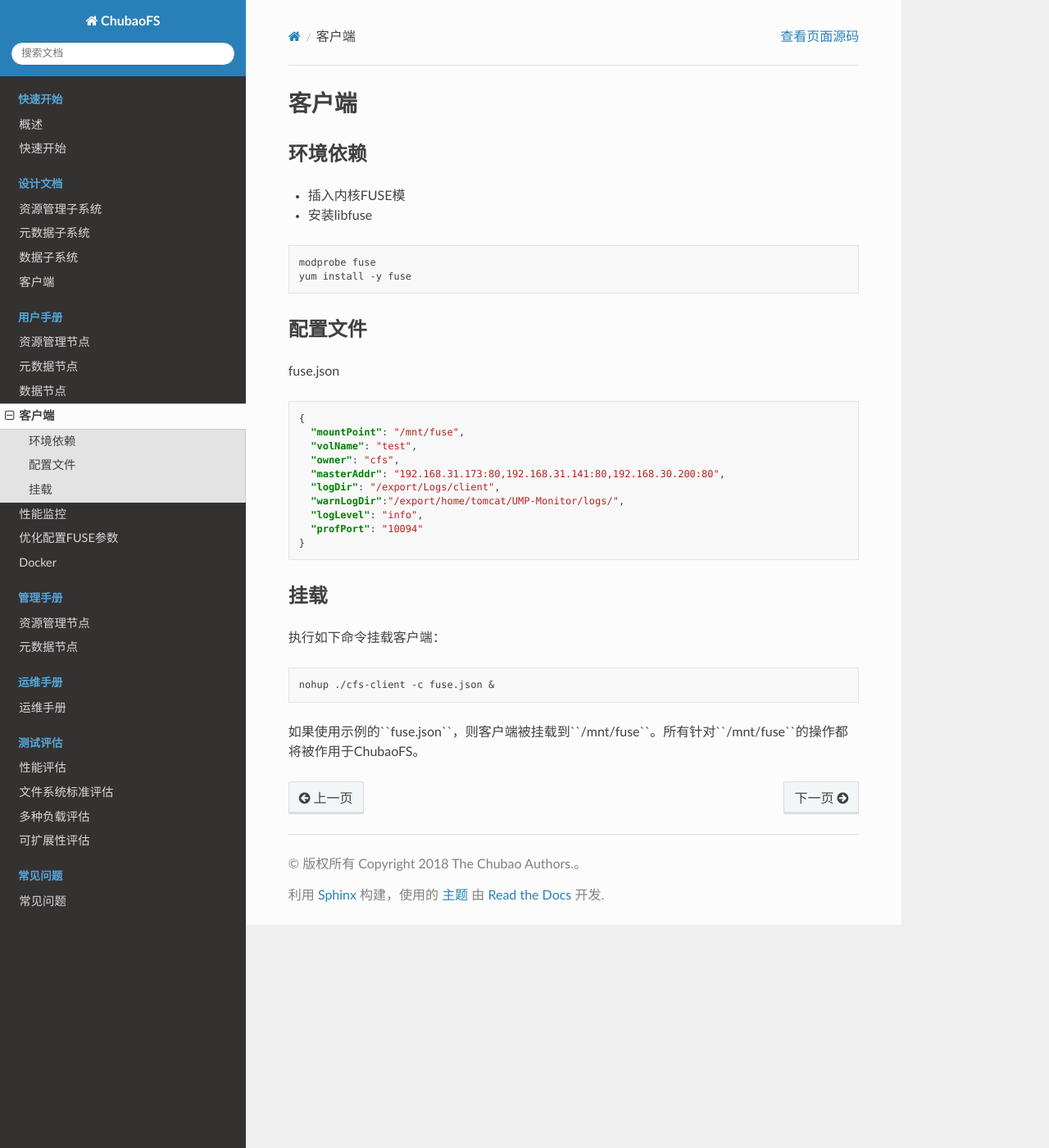
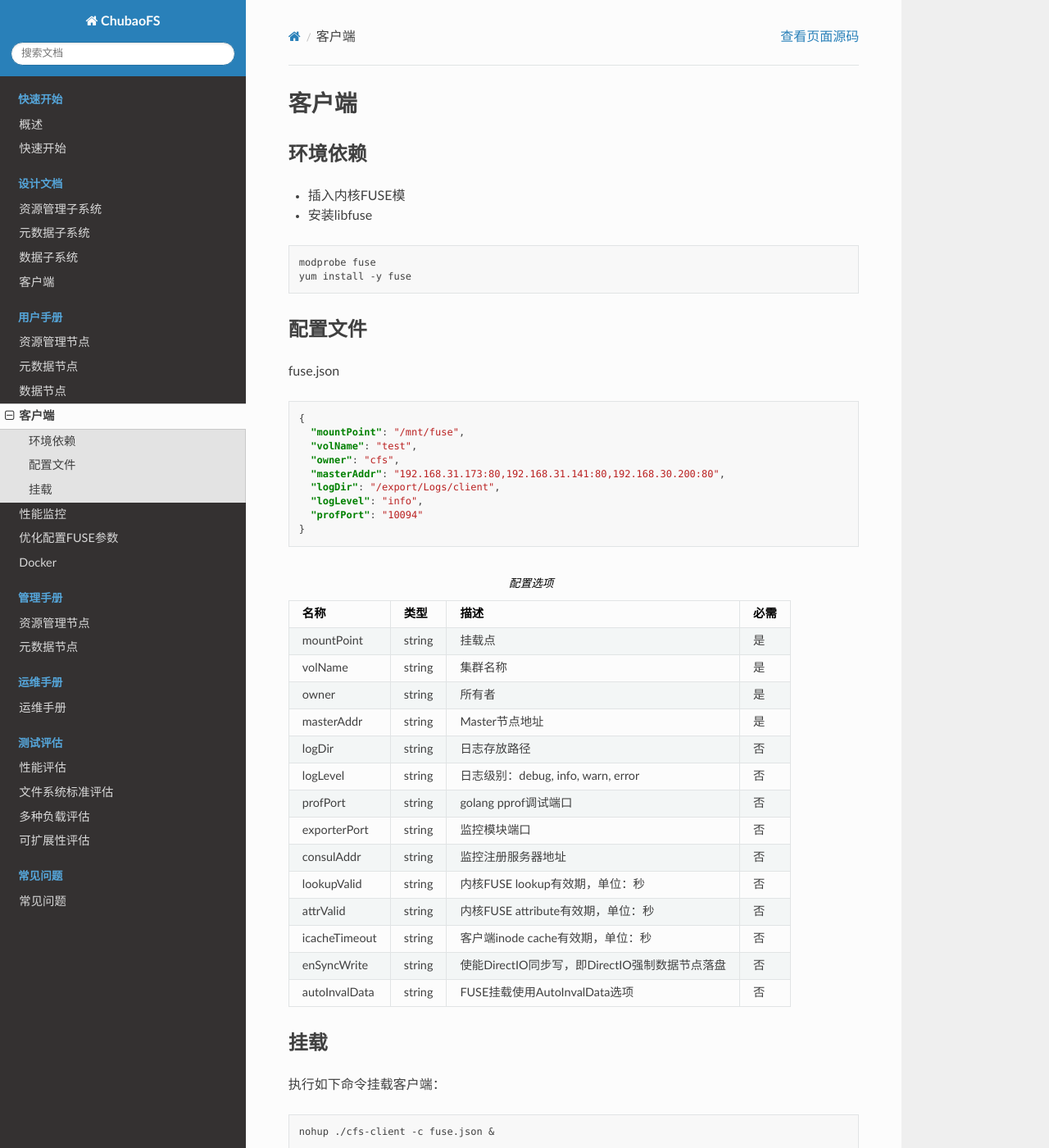
Before and after one commit to cubefs/docs-zh, a Sphinx documentation site: the page built from docs/source/user-guide/client.rst, in a window 1280 px wide and 1400 px high. Shown: the whole window at 82% size. Built offline with Sphinx 7.4.7 and the Read the Docs theme 2.0.0, drawn with Linux system fonts in a browser that asks for light colours.

Commit message:
Refactor: Docs :delete warnLogDir on docs
Signed-off-by: awzhgw <guowl18702995996@gmail.com>

```diff
--- a/docs/source/quick-start-guide.rst
+++ b/docs/source/quick-start-guide.rst
@@ -41,7 +41,6 @@
      "logLevel":"info",
      "walDir":"/export/Data/master/raft",
      "storeDir":"/export/Data/master/rocksdbstore",
-     "warnLogDir":"/export/home/tomcat/UMP-Monitor/logs/",
      "consulAddr": "http://consul.prometheus-cfs.local",
      "exporterPort": 9510,
      "clusterName":"cfs"
@@ -73,7 +72,6 @@
        "raftReplicaPort": "9094",
        "totalMem":  "17179869184",
        "consulAddr": "http://consul.prometheus-cfs.local",
-       "warnLogDir":"/export/home/tomcat/UMP-Monitor/logs/",
        "exporterPort": 9511,
        "masterAddrs": [
            "192.168.31.173:80",
@@ -136,8 +134,8 @@
         "logLevel": "info",
         "raftHeartbeat": "9095",
         "raftReplica": "9096",
+        "raftDir":"export/Logs/datanode/raft",
         "consulAddr": "http://consul.prometheus-cfs.local",
-        "warnLogDir":"/export/home/tomcat/UMP-Monitor/logs/",
         "exporterPort": 9512,
         "masterAddr": [
         "192.168.31.173:80",
@@ -179,7 +177,6 @@
         "owner": "cfs",
         "masterAddr": "192.168.31.173:80,192.168.31.141:80,192.168.30.200:80",
         "logDir": "/export/Logs/client",
-        "warnLogDir":"/export/home/tomcat/UMP-Monitor/logs/",
         "profPort": "10094",
         "logLevel": "info"
       }
--- a/docs/source/user-guide/client.rst
+++ b/docs/source/user-guide/client.rst
@@ -25,7 +25,6 @@
      "owner": "cfs",
      "masterAddr": "192.168.31.173:80,192.168.31.141:80,192.168.30.200:80",
      "logDir": "/export/Logs/client",
-     "warnLogDir":"/export/home/tomcat/UMP-Monitor/logs/",
      "logLevel": "info",
      "profPort": "10094"
    }
@@ -47,7 +46,6 @@
    "icacheTimeout", "string", "客户端inode cache有效期，单位：秒", "否"
    "enSyncWrite", "string", "使能DirectIO同步写，即DirectIO强制数据节点落盘", "否"
    "autoInvalData", "string", "FUSE挂载使用AutoInvalData选项", "否"
-   "warnLogDir","string","报警信息存储目录”,"否”
 
 挂载
 ---------------
--- a/docs/source/user-guide/datanode.rst
+++ b/docs/source/user-guide/datanode.rst
@@ -33,7 +33,6 @@
    "disks", "string slice", "
    | 格式：*磁盘挂载路径:预留空间*
    | 预留空间配置范围[20G,50G]", "是"
-   "warnLogDir","string","报警信息存储位置","否"
 
 
 **举例：**
--- a/docs/source/user-guide/master.rst
+++ b/docs/source/user-guide/master.rst
@@ -33,7 +33,6 @@
    "clusterName", "字符串", "集群名字", "是"
    "exporterPort", "整型", "The prometheus exporter port", "否"
    "consulAddr", "字符串", "consul注册地址，供prometheus exporter使用", "否"
-   "warnLogDir","字符串","报警信息存储目录","No"
 
 
 
@@ -53,7 +52,6 @@
     "logLevel":"info",
     "walDir":"/export/Data/master/raft",
     "storeDir":"/export/Data/master/rocksdbstore",
-    "warnLogDir":"/export/home/tomcat/UMP-Monitor/logs/",
     "exporterPort": 9510,
     "consulAddr": "http://consul.prometheus-cfs.local",
     "clusterName":"test"
--- a/docs/source/user-guide/metanode.rst
+++ b/docs/source/user-guide/metanode.rst
@@ -21,7 +21,6 @@
    "exporterPort", "字符串", "prometheus获取监控数据端口", "否"
    "masterAddrs", "字符串", "master服务地址", "是"
    "totalMem","字符串","最大可用内存","No",
-   "warnLogDir","字符串","报警信息存储目录","No"
 
 
 
@@ -38,7 +37,6 @@
         "metadataDir": "/export/Data/metanode",
         "logDir": "/export/Logs/metanode",
         "raftDir": "/export/Data/metanode/raft",
-        "warnLogDir":"/export/home/tomcat/UMP-Monitor/logs/",
         "raftHeartbeatPort": "9093",
         "raftReplicaPort": "9094",
         "consulAddr": "http://consul.prometheus-cfs.local",
```
